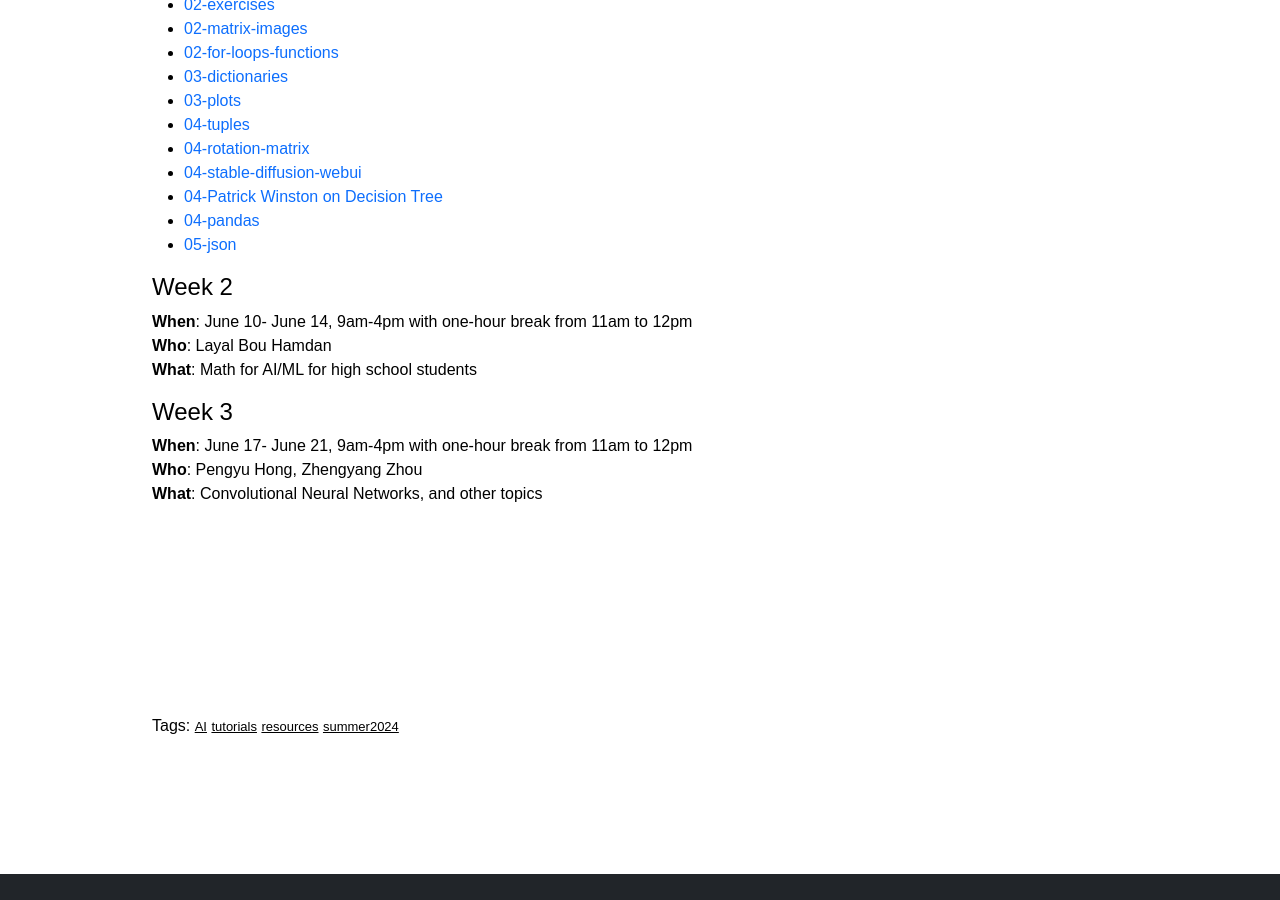
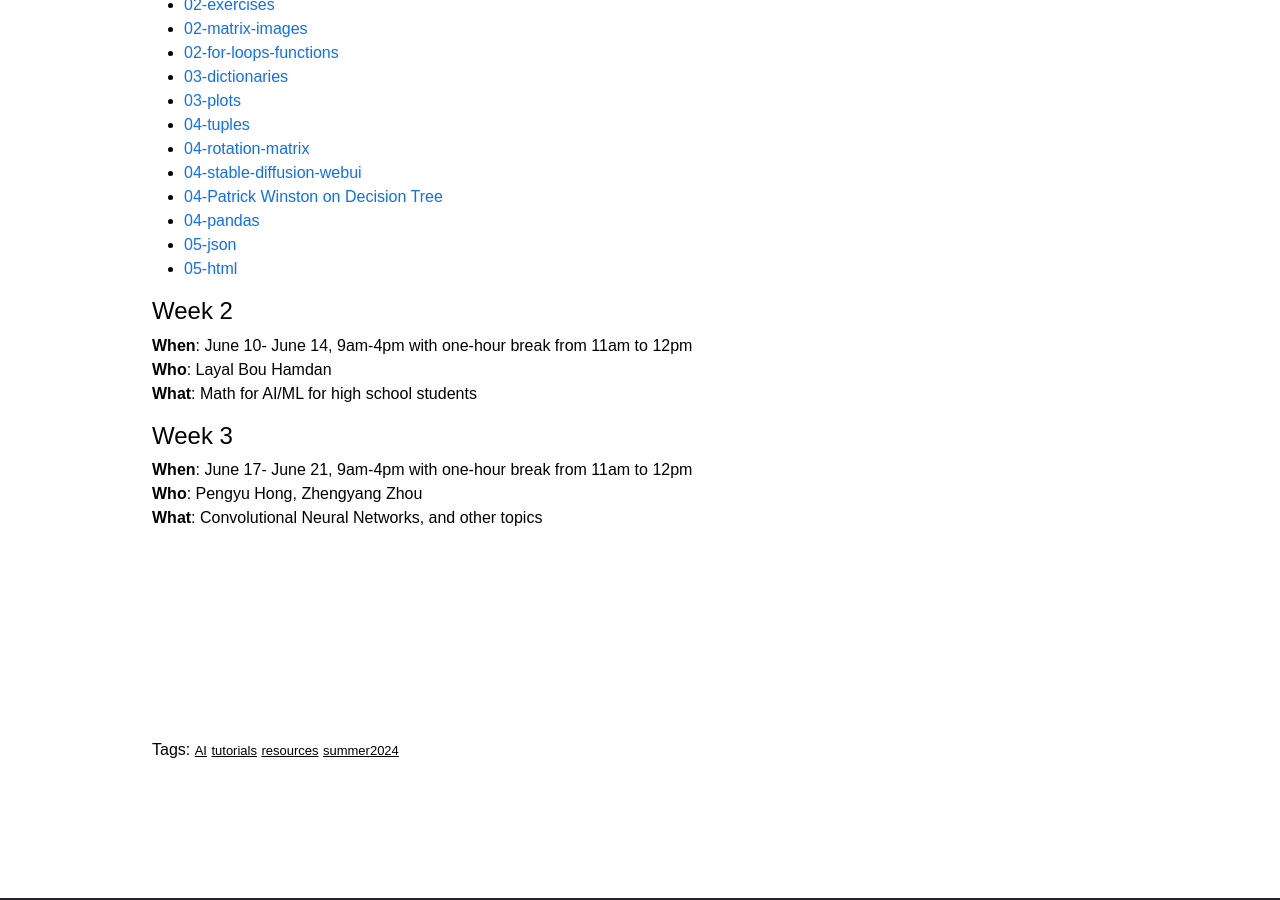
Before and after one commit to planet-ai-2023/planet-ai-2023.github.io, a Jekyll site: the page built from _posts/2024-6-01-summer-2024.md, in a window 1280 px wide and 900 px high, scrolled down 568 px. Built offline with Jekyll 4.4.1, drawn with Linux system fonts in a browser that asks for light colours.

Commit message:
Add files via upload

```diff
--- a/_posts/2024-6-01-summer-2024.md
+++ b/_posts/2024-6-01-summer-2024.md
@@ -32,6 +32,7 @@ A few things for Day 1:
 - [04-Patrick Winston on Decision Tree](https://ocw.mit.edu/courses/6-034-artificial-intelligence-fall-2010/resources/lecture-11-learning-identification-trees-disorder/){:target="_blank"}
 - [04-pandas](https://gist.github.com/planet-ai-2023/3af22f24ffe4294deb22e78e74631079){:target="_blank"}
 - [05-json](https://gist.github.com/planet-ai-2023/7436e303935fa84e97207c17f61a5a4e){:target="_blank"}
+- [05-html](https://gist.github.com/planet-ai-2023/c0788ce0a08867467aed65301a893954){:target="_blank"}
 
 # Week 2
 **When**: June 10- June 14, 9am-4pm with one-hour break from 11am to 12pm
```
